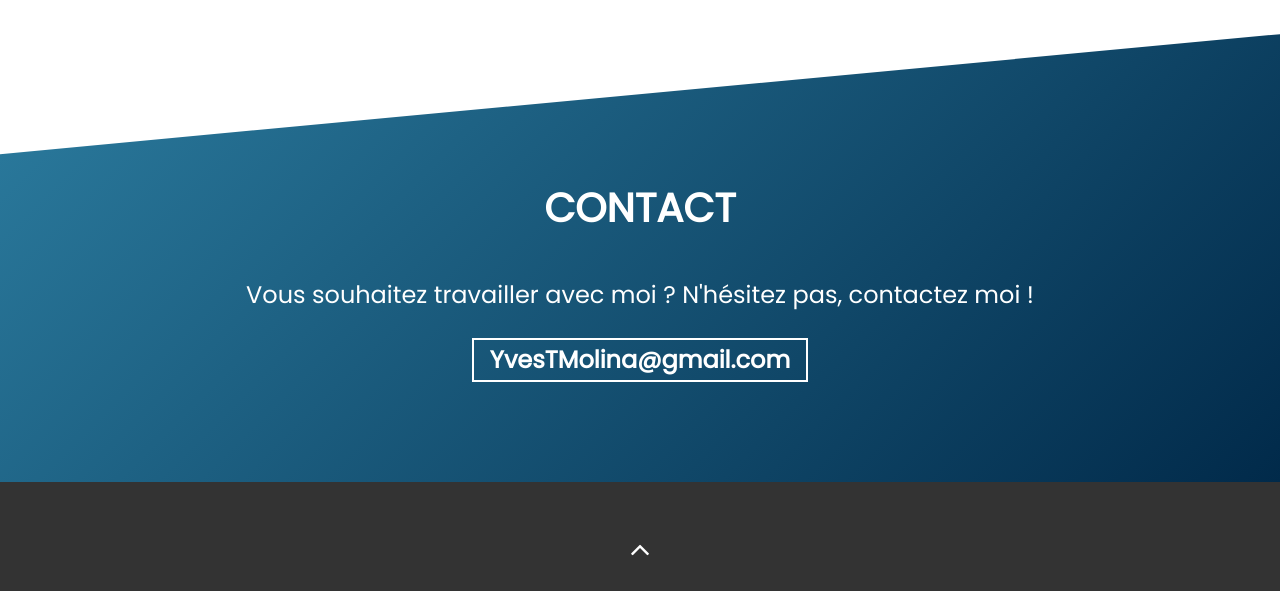
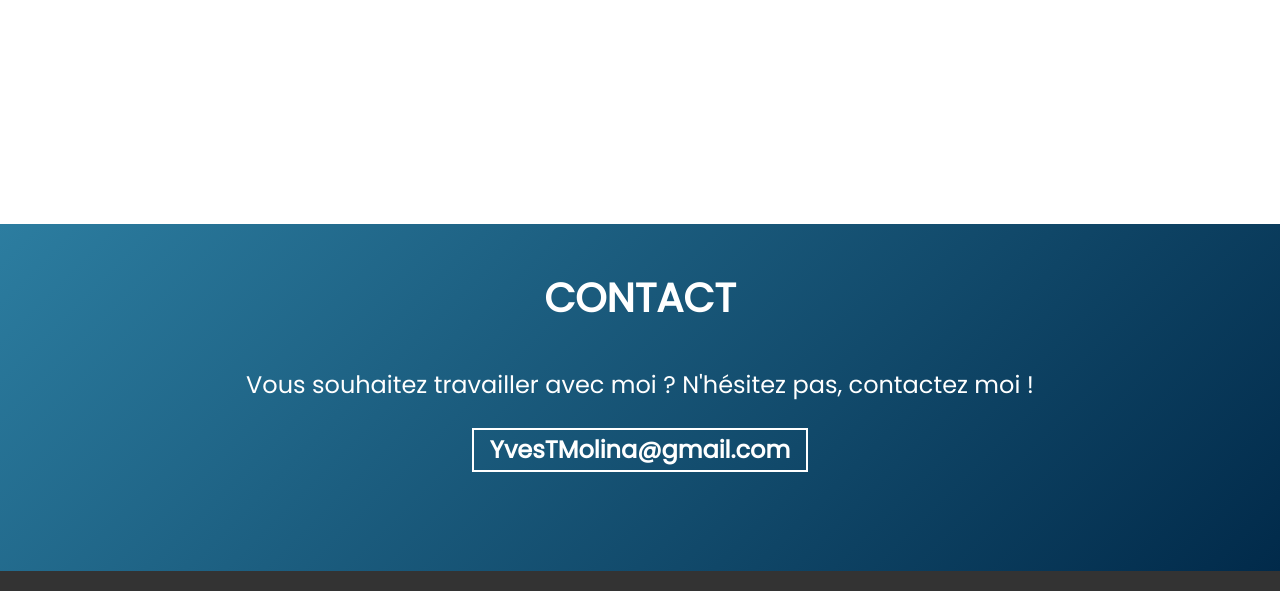
Before and after one commit to YvesMolina/Portfolio, a Gatsby site: page / in a window 1280 px wide. Shown: the part 1858-2449 px from the top of the page. Built offline with nearby package versions, Linux system fonts and the light colour scheme; Gatsby itself is replaced by a stand-in of ours.

```diff
--- a/src/mock/data.js
+++ b/src/mock/data.js
@@ -21,7 +21,7 @@
     id: nanoid(),
     img: 'project.jpg',
     title: 'Portfolio Gatsby/React.js',
-    info: 'Site vitrine monopage présentant mon parcours, mes objectifs professionnels et mes projets',
+    info: 'Site vitrine monopage présentant mon parcours, mes objectifs professionnels et mes projets.',
     info2: 'Site web créé avec Gatsby JS, stylisé avec Boostrap v4.6 et du SCSS personnalisé. La vitesse de chargement de la page et des images est optimisée par la gestion de fichiers gatsby.\n Site 100% responsive.',
     url: 'https://ymolina.com/',
     repo: 'https://github.com/YvesMolina/Portfolio',
--- a/src/style/sections/_contact.scss
+++ b/src/style/sections/_contact.scss
@@ -1,9 +1,7 @@
 #contact {
   background-image: linear-gradient(135deg, $primary-color 0%, $secondary-color 100%);
-  -webkit-clip-path: polygon(0 15vh, 100% 0, 100% 100%, 0 100%);
-  clip-path: polygon(0 15vh, 100% 0, 100% 100%, 0 100%);
-  padding: 15rem 0 10rem 0;
-  margin-top: -15rem;
+  padding: 5rem 0 10rem 0;
+  margin-top: 4rem;
   margin-bottom: -1px;
   color: $white-color;
 
```
